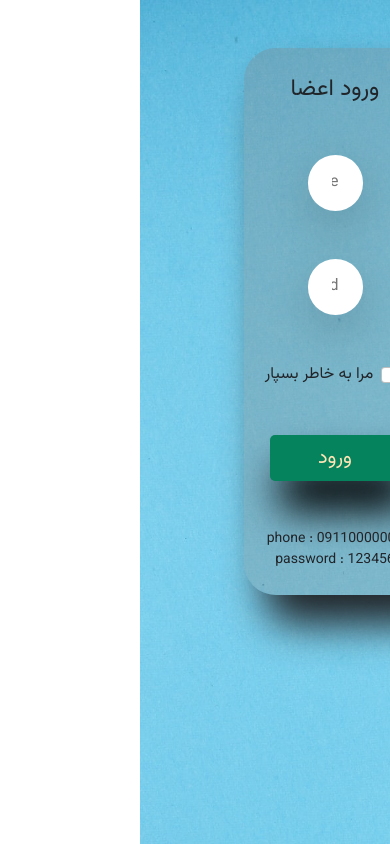
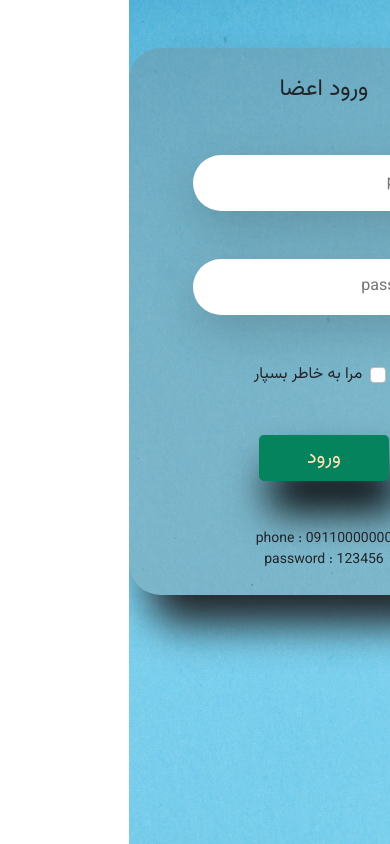
Before and after one commit to AliMahdavi3/AdminPanel, a React (Create React App) app: page /login in a window 390 px wide. Built offline with nearby package versions, Linux system fonts and the light colour scheme.

Commit message:
login-commit-end

```diff
--- a/public/css/style.css
+++ b/public/css/style.css
@@ -356,9 +356,6 @@ a {
 
 /* ---------------------------Category end---------------------------------------- */
 /* --------------------------- Login --------------------------------------------- */
-
-
-
 .boxShadow {
   box-shadow: 10px 10px 20px black;
 }
@@ -370,6 +367,7 @@ a {
 .login form {
   background-color: rgba(122, 122, 122, 0.3);
   box-shadow: 20px 30px 40px;
+  width: 50%;
 }
 
 .login-btn button {
@@ -384,6 +382,12 @@ a {
   background-color: #be064d;
   transition: 0.1s;
   box-shadow: 5px 6px 7px black;
+}
+
+@media screen and (max-width: 500px) {
+  .login form{
+    width: 100%;
+  }
 }
 /* --------------------------- Login end --------------------------------------------- */
 
--- a/src/components/authForm/Input.jsx
+++ b/src/components/authForm/Input.jsx
@@ -1,12 +1,11 @@
 import { FastField } from 'formik'
 import React from 'react'
 
-function Input({formik,type,name,className,label}) {
+function Input({formik,type,name,className,label,values}) {
   return (
     <div>
-
         <div className="m-5">
-           <FastField type={type} className={`d-block ${className} rounded-5 py-3 text-start px-4 input-100`} name={name} id="email" placeholder={label}
+           <FastField  type={type} className={`d-block ${className} rounded-5 py-3 text-start px-4 input-100`} values={values} name={name} id="email" placeholder={label}
            {...formik.getFieldProps({name})}
            />
            {formik.errors[name] && formik.touched[name] ? <small className="d-block mt-2 fw-bold text-center text-danger">{formik.errors[name]}</small> : null}
--- a/src/pages/auth/Login.jsx
+++ b/src/pages/auth/Login.jsx
@@ -53,8 +53,8 @@ function Login() {
     >
       {(formik) => {
         return (
-          <div className="container login d-flex justify-content-center align-items-center">
-            <Form className=" py-4 px-3 w-50 mt-5 rounded-5 text-center">
+          <div className="login d-flex justify-content-center align-items-center">
+            <Form className=" py-4 px-3 mt-5 rounded-5 text-center">
               <span className="fs-3 text">ورود اعضا</span>
 
               <AuthFormControl
@@ -74,6 +74,7 @@ function Login() {
                 name="password"
                 label="password"
                 className="w-100 border-0 shadow-lg"
+                values="123456"
               />
 
 
--- a/src/pages/product/tableAdditional/Actions.jsx
+++ b/src/pages/product/tableAdditional/Actions.jsx
@@ -23,7 +23,6 @@ const Actions = ({ rowData, handleDeleteProducts }) => {
         title="تصاویر"
         data-bs-toggle="tooltip"
         onClick={()=>navigation('/product/gallery', {state:{selectedProduct:rowData}})}
-
       ></i>
 
       <i
```
